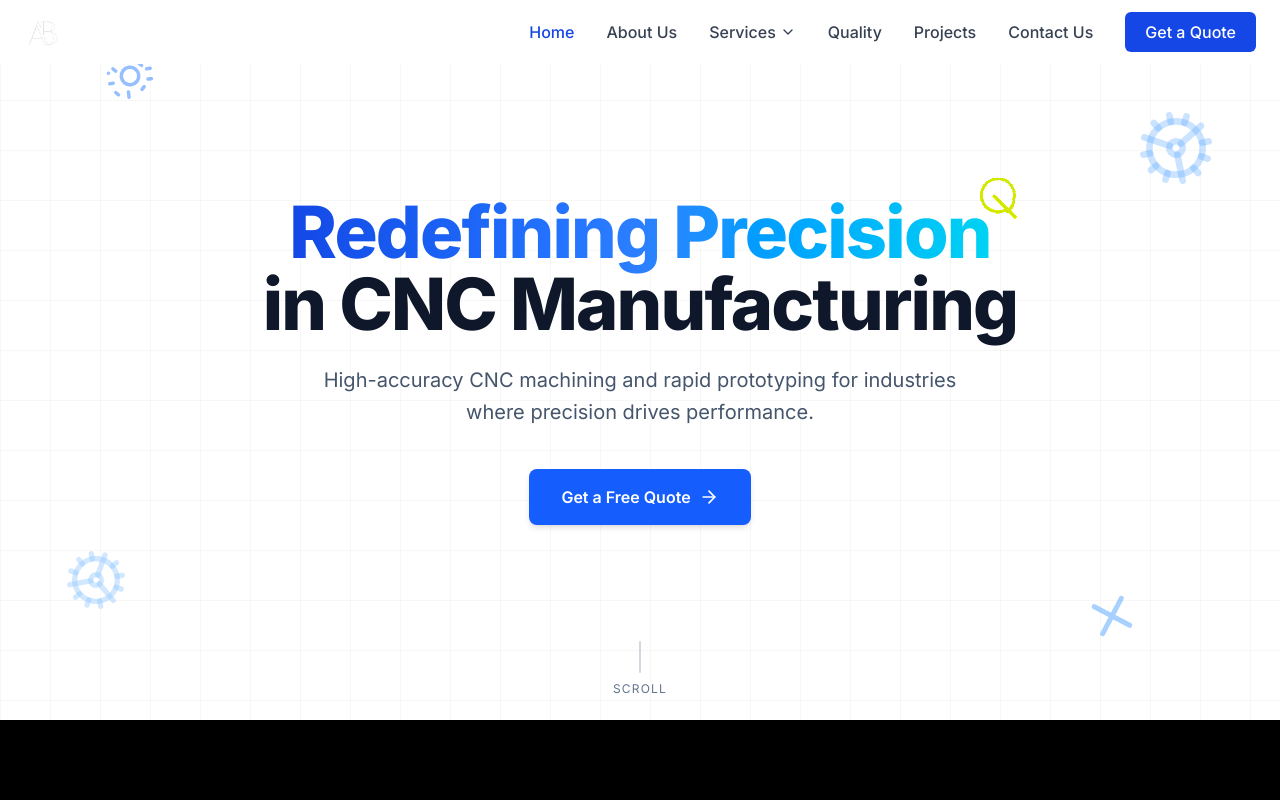
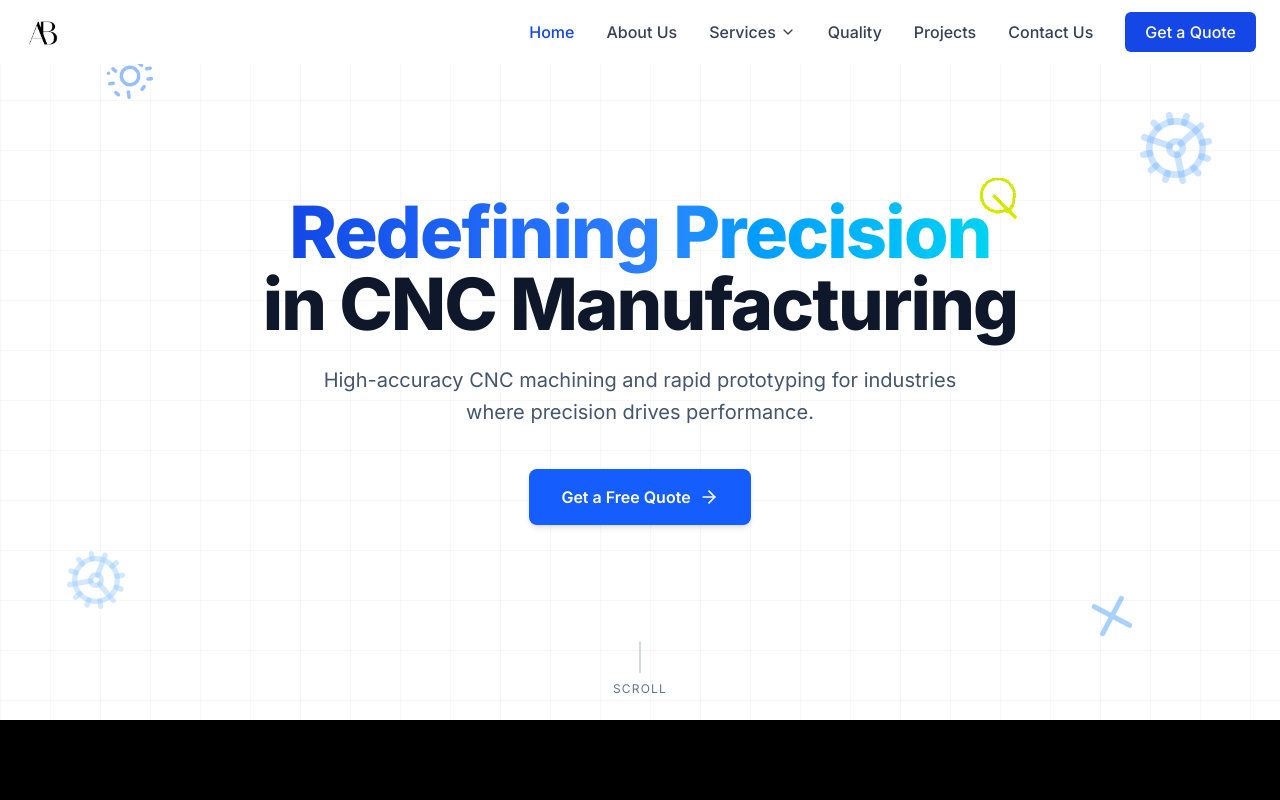
Before and after one commit to Ravishetty07/AB-Industries, a Next.js app: page / in a window 1280 px wide. Shown: the top 800 px of the page. Built offline with nearby package versions, Linux system fonts and the light colour scheme.

Commit message:
Nav Bar UI Fix

```diff
--- a/src/components/Header.js
+++ b/src/components/Header.js
@@ -63,7 +63,7 @@ const Header = () => {
         {/* Logo Section */}
         <Link href="/" className="flex items-center space-x-2">
           <Image
-            src="/logo.jpg" // make sure this file is inside /public folder
+            src="/logo2.png" // make sure this file is inside /public folder
             alt="AB Industries Logo"
             width={40}
             height={40}
```
Also changed, not shown: public/logo2.png (added).
